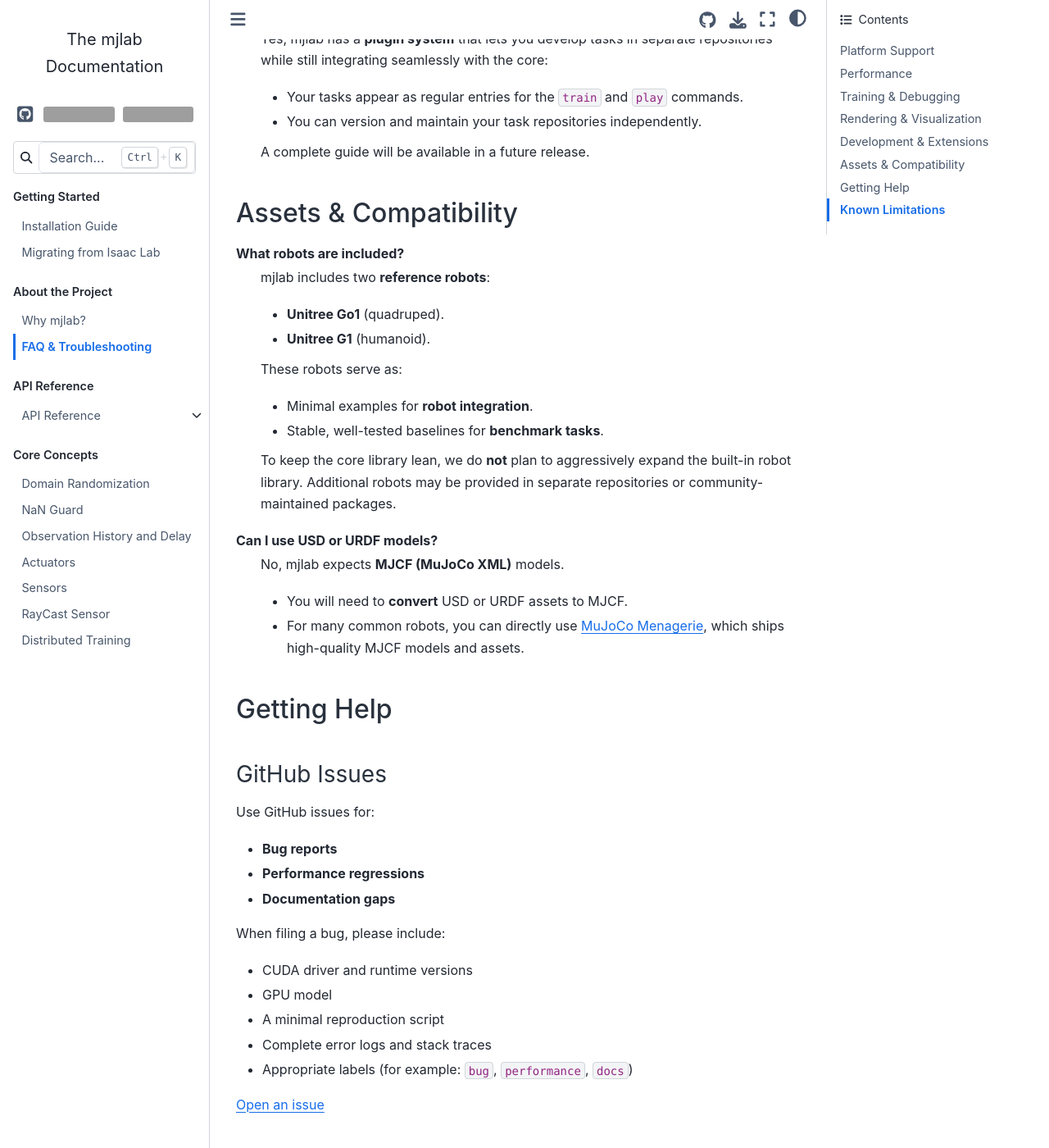
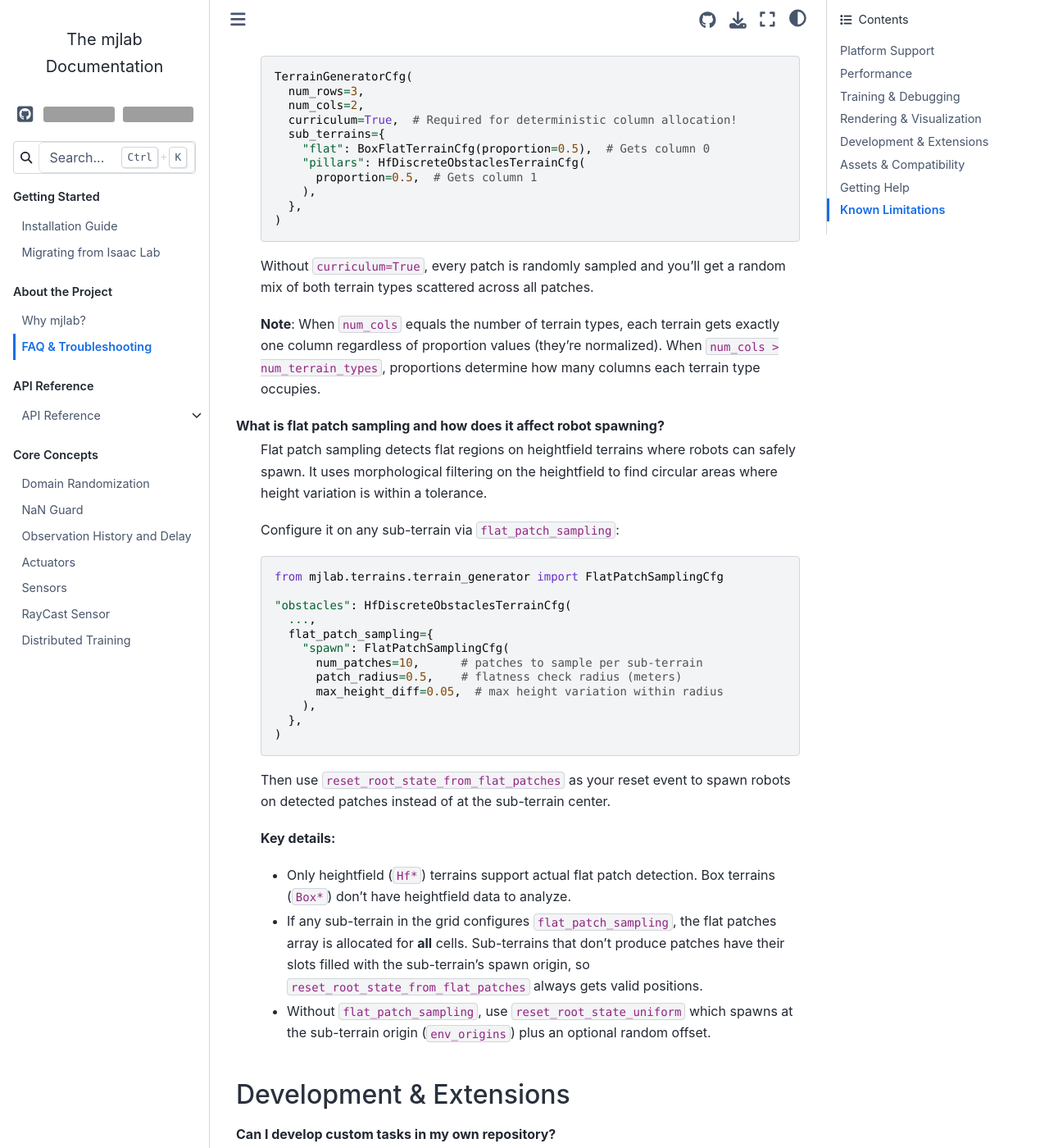
Before and after one commit to DavidDobas/mjlab-hackathon, a Sphinx documentation site: the page built from docs/source/faq.rst, in a window 1280 px wide and 1400 px high, scrolled down 5359 px. Shown: the whole window at 82% size. Built offline with Sphinx 7.4.7 and the Sphinx Book theme 1.1.4, drawn with Linux system fonts in a browser that asks for light colours; some of the changed text lies outside the part shown; grey boxes are pictures that could not be loaded.

Commit message:
Fix flat patch fallback for sub-terrains without sampling and improve terrain docs
The flat_patches array was pre-allocated with zeros for all grid cells, but
only sub-terrains with flat_patch_sampling configured got their slots filled.
Sub-terrains without it (e.g. BoxFlatTerrainCfg) left zeros behind, causing
reset_root_state_from_flat_patches to teleport robots to world origin (0,0,0).
Fix by filling with spawn_origin whenever a sub-terrain doesn't produce patches.

Also improve documentation for curriculum mode, proportion semantics, and add
FAQ entries for column allocation and flat patch sampling.

Co-Authored-By: Claude Opus 4.5 <noreply@anthropic.com>

```diff
--- a/docs/source/faq.rst
+++ b/docs/source/faq.rst
@@ -232,6 +232,72 @@ How does env_origins determine robot layout?
        but those 20 are randomly distributed across 5 rows, so some patches remain empty.
      - Supports ``randomize_env_origins()`` to shuffle positions during training
 
+How do I ensure each terrain type gets its own column?
+   Set ``curriculum=True`` in your ``TerrainGeneratorCfg``. This makes column
+   allocation deterministic - each column gets one terrain type based on normalized
+   proportions.
+
+   Example with 2 terrain types:
+
+   .. code-block:: python
+
+      TerrainGeneratorCfg(
+        num_rows=3,
+        num_cols=2,
+        curriculum=True,  # Required for deterministic column allocation!
+        sub_terrains={
+          "flat": BoxFlatTerrainCfg(proportion=0.5),  # Gets column 0
+          "pillars": HfDiscreteObstaclesTerrainCfg(
+            proportion=0.5,  # Gets column 1
+          ),
+        },
+      )
+
+   Without ``curriculum=True``, every patch is randomly sampled and you'll get
+   a random mix of both terrain types scattered across all patches.
+
+   **Note**: When ``num_cols`` equals the number of terrain types, each terrain
+   gets exactly one column regardless of proportion values (they're normalized).
+   When ``num_cols > num_terrain_types``, proportions determine how many columns
+   each terrain type occupies.
+
+What is flat patch sampling and how does it affect robot spawning?
+   Flat patch sampling detects flat regions on heightfield terrains where robots
+   can safely spawn. It uses morphological filtering on the heightfield to find
+   circular areas where height variation is within a tolerance.
+
+   Configure it on any sub-terrain via ``flat_patch_sampling``:
+
+   .. code-block:: python
+
+      from mjlab.terrains.terrain_generator import FlatPatchSamplingCfg
+
+      "obstacles": HfDiscreteObstaclesTerrainCfg(
+        ...,
+        flat_patch_sampling={
+          "spawn": FlatPatchSamplingCfg(
+            num_patches=10,      # patches to sample per sub-terrain
+            patch_radius=0.5,    # flatness check radius (meters)
+            max_height_diff=0.05,  # max height variation within radius
+          ),
+        },
+      )
+
+   Then use ``reset_root_state_from_flat_patches`` as your reset event to spawn
+   robots on detected patches instead of at the sub-terrain center.
+
+   **Key details:**
+
+   - Only heightfield (``Hf*``) terrains support actual flat patch detection.
+     Box terrains (``Box*``) don't have heightfield data to analyze.
+   - If any sub-terrain in the grid configures ``flat_patch_sampling``, the
+     flat patches array is allocated for **all** cells. Sub-terrains that don't
+     produce patches have their slots filled with the sub-terrain's spawn origin,
+     so ``reset_root_state_from_flat_patches`` always gets valid positions.
+   - Without ``flat_patch_sampling``, use ``reset_root_state_uniform`` which
+     spawns at the sub-terrain origin (``env_origins``) plus an optional random
+     offset.
+
 Development & Extensions
 ------------------------
 
```
Also changed, not shown: 1 other file.
